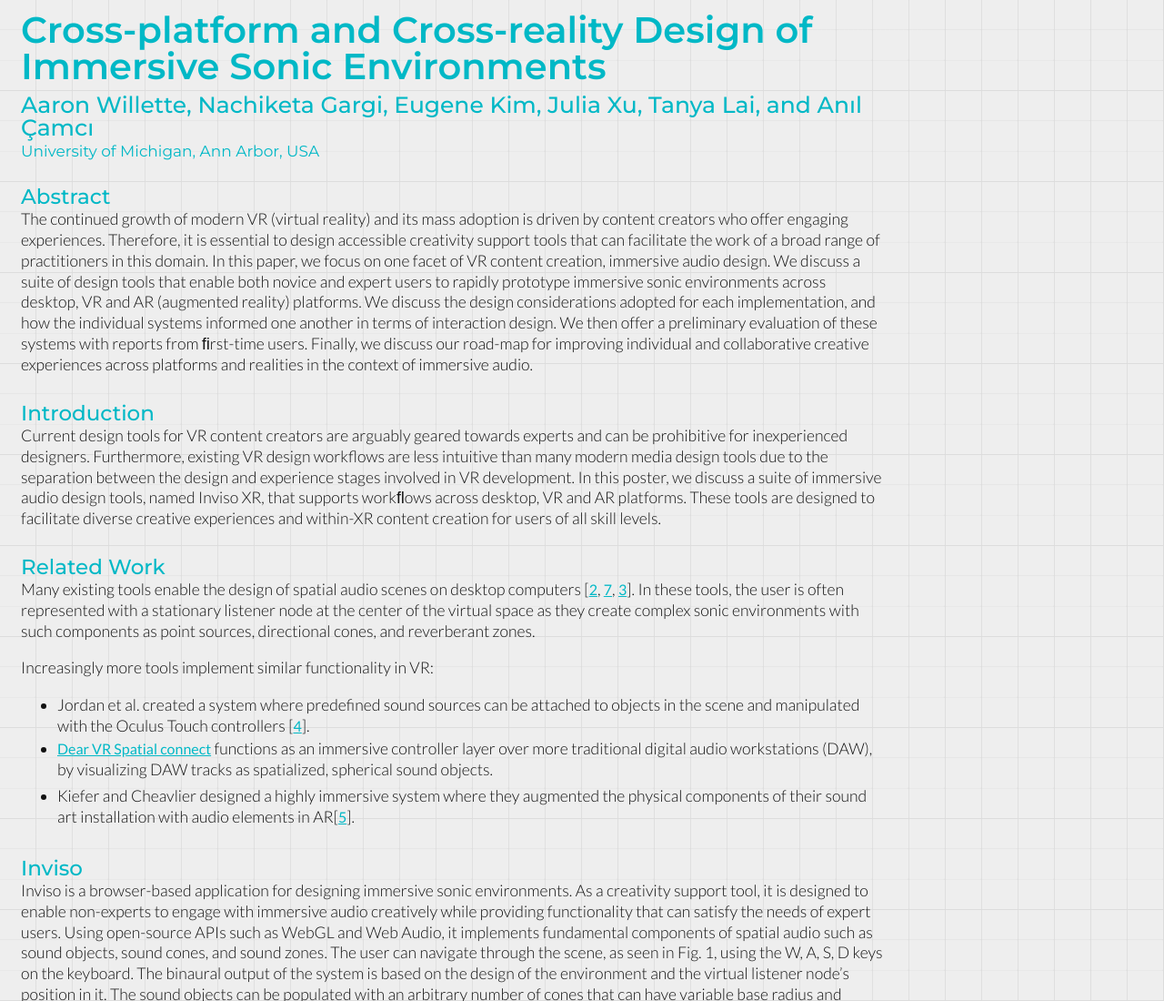
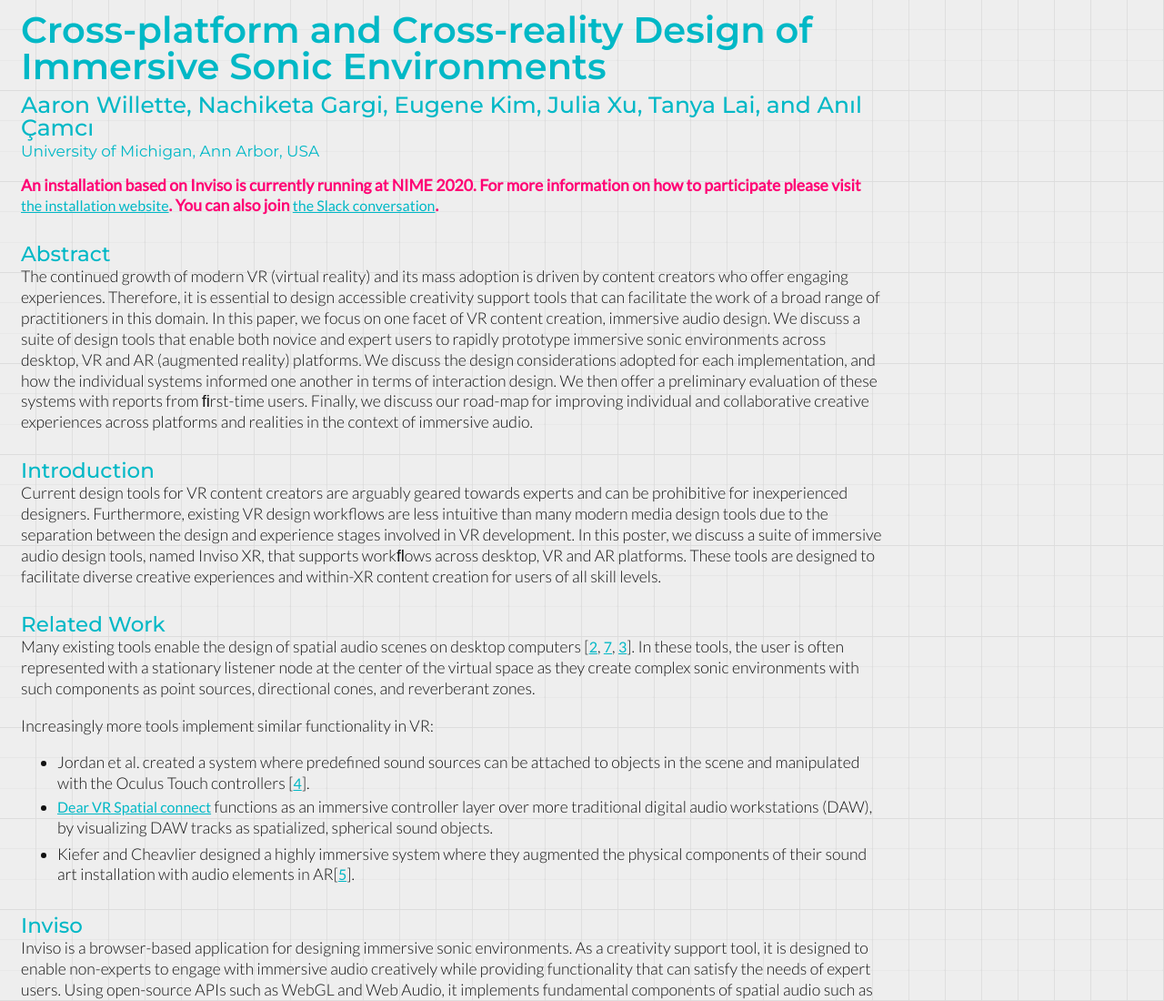
Before and after one commit to inviso-suite/inviso-suite.github.io, a plain HTML site: page index.html in a window 1280 px wide. Shown: the top 1100 px of the page at 91% size. Drawn offline with Linux system fonts and the light colour scheme.

Commit message:
notification

```diff
--- a/index.html
+++ b/index.html
@@ -13,6 +13,8 @@
     <div id="subsubtitle">University of Michigan, Ann Arbor, USA</div>
 
     <div id="main">
+        <p>
+        <div class="notification">An installation based on Inviso is currently running at NIME 2020. For more information on how to participate please visit <a href="https://nime2020.bcu.ac.uk/crowdscapes-a-crowd-sourced-soundscape-installation/" target="_blank">the installation website</a>. You can also join <a href="https://nime2020.slack.com/archives/C017CGPGDA9">the Slack conversation</a>.</div>
         <div class="section">Abstract</div>
         <p class="firstParagraph">
             The continued growth of modern VR (virtual reality) and its mass adoption is driven by content creators who offer engaging experiences.
--- a/style.css
+++ b/style.css
@@ -11,6 +11,7 @@ body {
 	vertical-align: baseline;
 	line-height: 1;
 	background-color:#EEE;
+	color: #000;
 }
 
 @media (min-aspect-ratio: 3375/5175) {
@@ -25,6 +26,11 @@ body {
 		background-attachment:fixed;
 		background-blend-mode:darken;
 	}
+}
+
+.notification{
+	color: #ff0073;
+	font-weight: bold;
 }
 
 #title{
```
